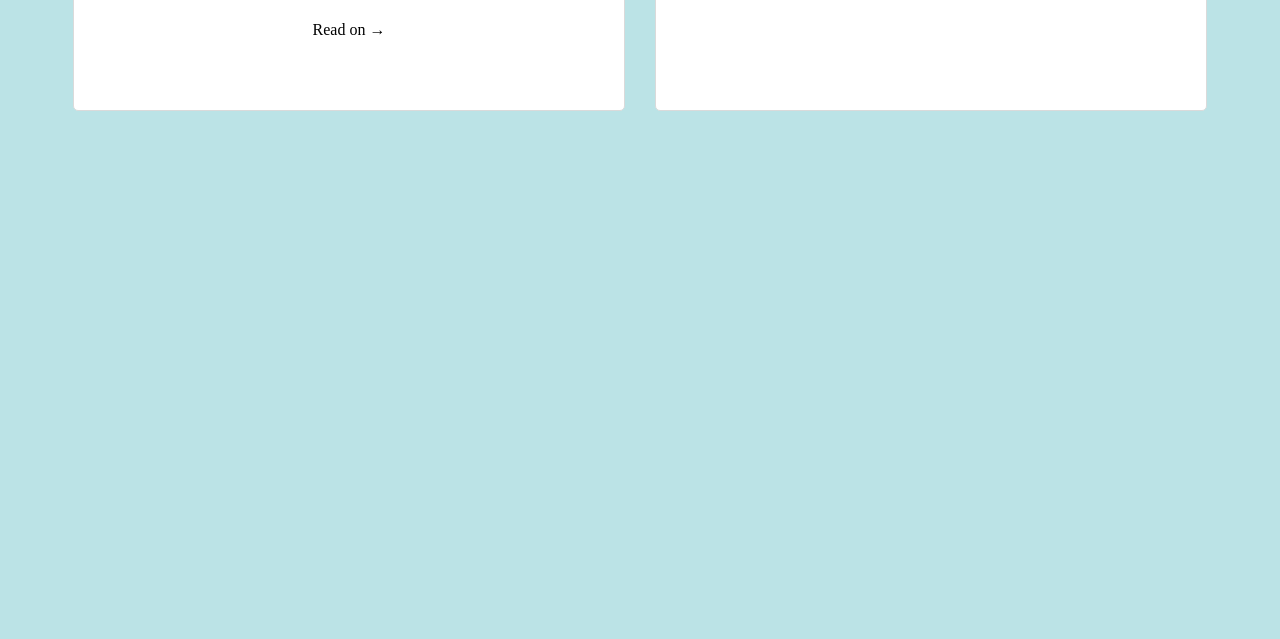
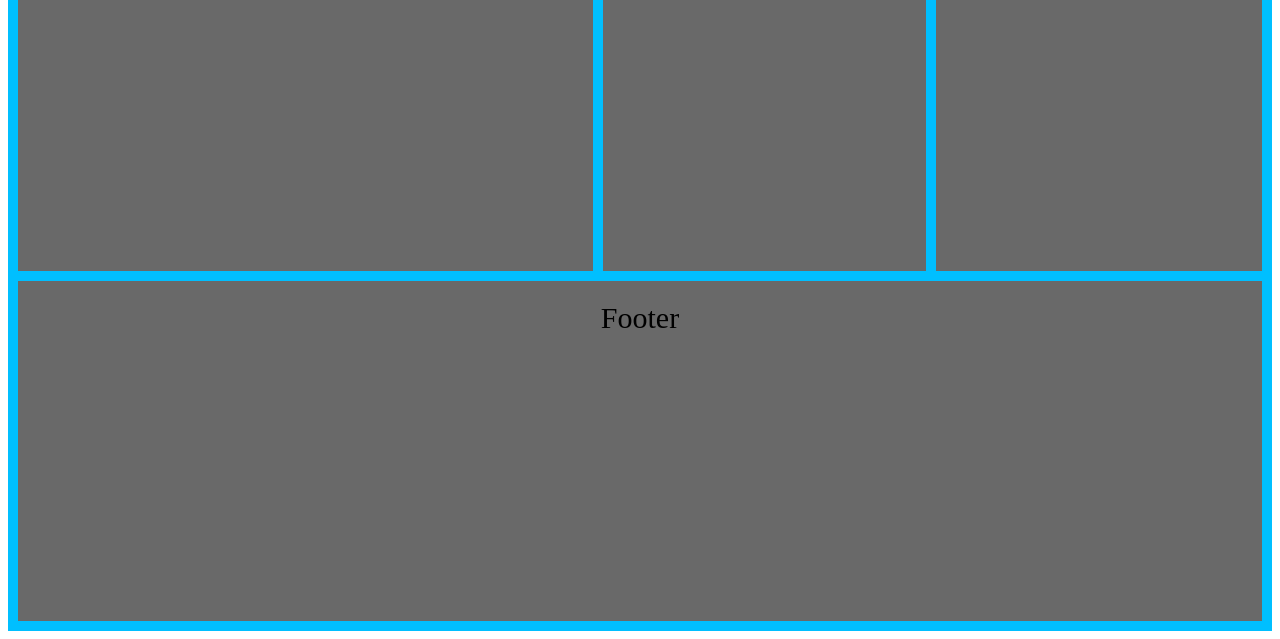
Before and after one commit to JavierIQ/BeduSesion4, a plain HTML site: page index.html in a window 1280 px wide. Shown: the part 509-1148 px from the top of the page. Before the commit the page ends 800 px from the top, so only its background shows below. Drawn offline with Linux system fonts and the light colour scheme.

Commit message:
last grid changes

```diff
--- a/index.html
+++ b/index.html
@@ -35,7 +35,7 @@
             </div>
     </div> -->
 
-    <div class="features">
+    <!-- <div class="features">
         <article class="item-ecommerce">
             <h3>Master of Ecommerce</h3>
             <p>Podcast series</p>
@@ -56,6 +56,15 @@
             <p>Read on →</p>
         </article>
         <article class="item-matcha">Caracteristica 4</article>
+    </div> -->
+
+    <h1>Grid template-area</h1>
+    <div class="grid-container">
+        <div class="item1">Header</div>
+        <div class="item2">Menu</div>
+        <div class="item3">Main</div>
+        <div class="item4">Right</div>
+        <div class="item5">Footer</div>
     </div>
 </body>
 </html>
--- a/style.css
+++ b/style.css
@@ -1,6 +1,38 @@
-body{
+.item1{grid-area: header;}
+.item2{grid-area: menu;}
+.item3{grid-area: main;}
+.item4{grid-area: right;}
+.item5{grid-area: footer;}
+
+
+.grid-container{
+    display: grid;
+    grid-template-areas:
+    'header header header header'
+    'main main right menu'
+    'footer footer footer footer'
+    ;
+
+    gap: 10px;
+    background-color: deepskyblue;
+    padding: 10px;
+}
+
+.grid-container > div{
+    background-color: dimgray;
+    text-align: center;
+    padding: 20px 0;
+    font-size: 30px;
+    height: 300px;
+}
+
+
+
+
+
+/* body{
     background-color: #bbe3e6;
-}
+} */
 
 h1{
     color: rgb(42, 139, 163);
```
